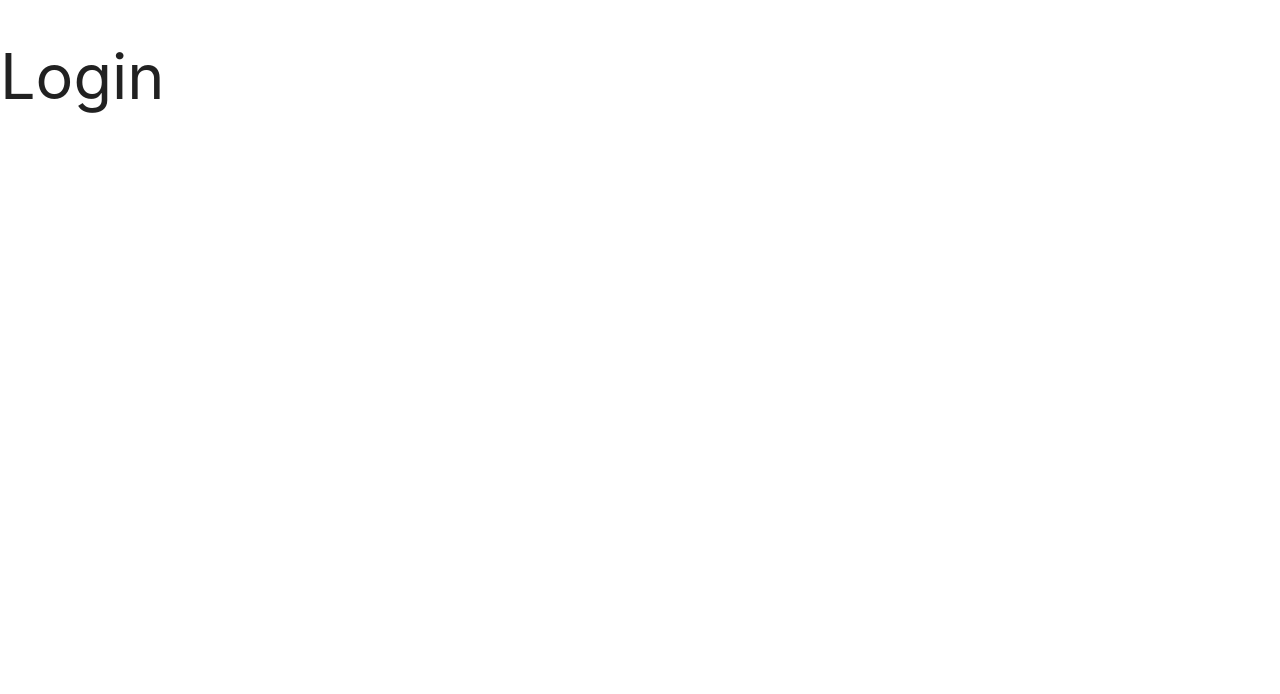
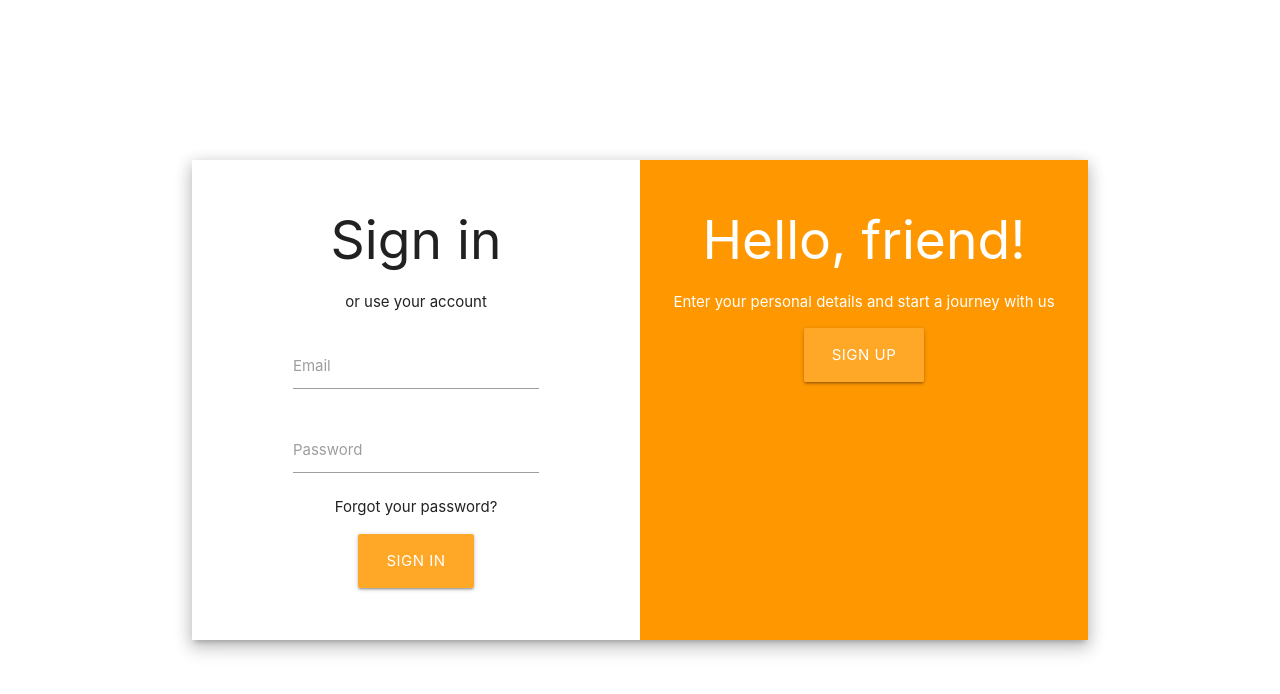
Before and after one commit to GuilhermeCarra/property-search-frontend, a React (Create React App) app: page /login in a window 1280 px wide. Shown: the top 694 px of the page. Built offline with nearby package versions, Linux system fonts and the light colour scheme.

Commit message:
Add content to login view

```diff
--- a/src/views/login/Login.js
+++ b/src/views/login/Login.js
@@ -1,7 +1,40 @@
 function Login() {
     return (
       <>
-        <h1>Login</h1>
+        <div className="container login-card">
+          <div className="row z-depth-3">
+
+            <div className="col s12 m6 center">
+              <div className="section">
+                <h2>Sign in</h2>
+                <p>or use your account</p>
+                <div className="col s12">
+                  <div className="input-field  col s8 offset-s2">
+                    <input id="email" type="text"/>
+                    <label for="email">Email</label>
+                  </div>
+                </div>
+                <div className="col s12">
+                  <div className="input-field col s8 offset-s2">
+                    <input id="password" type="password"/>
+                    <label for="password">Password</label>
+                  </div>
+                </div>
+                <p>Forgot your password?</p>
+                <a className="waves-effect waves-light btn-large orange lighten-1">Sign in</a>
+              </div>
+            </div>
+
+            <div className="col s12 m6 orange center white-text h-100">
+              <div className="section">
+                <h2>Hello, friend!</h2>
+                <p>Enter your personal details and start a journey with us</p>
+                <a className="waves-effect waves-light btn-large orange lighten-1">Sign up</a>
+              </div>
+            </div>
+
+          </div>
+        </div>
       </>
     );
   }
```
